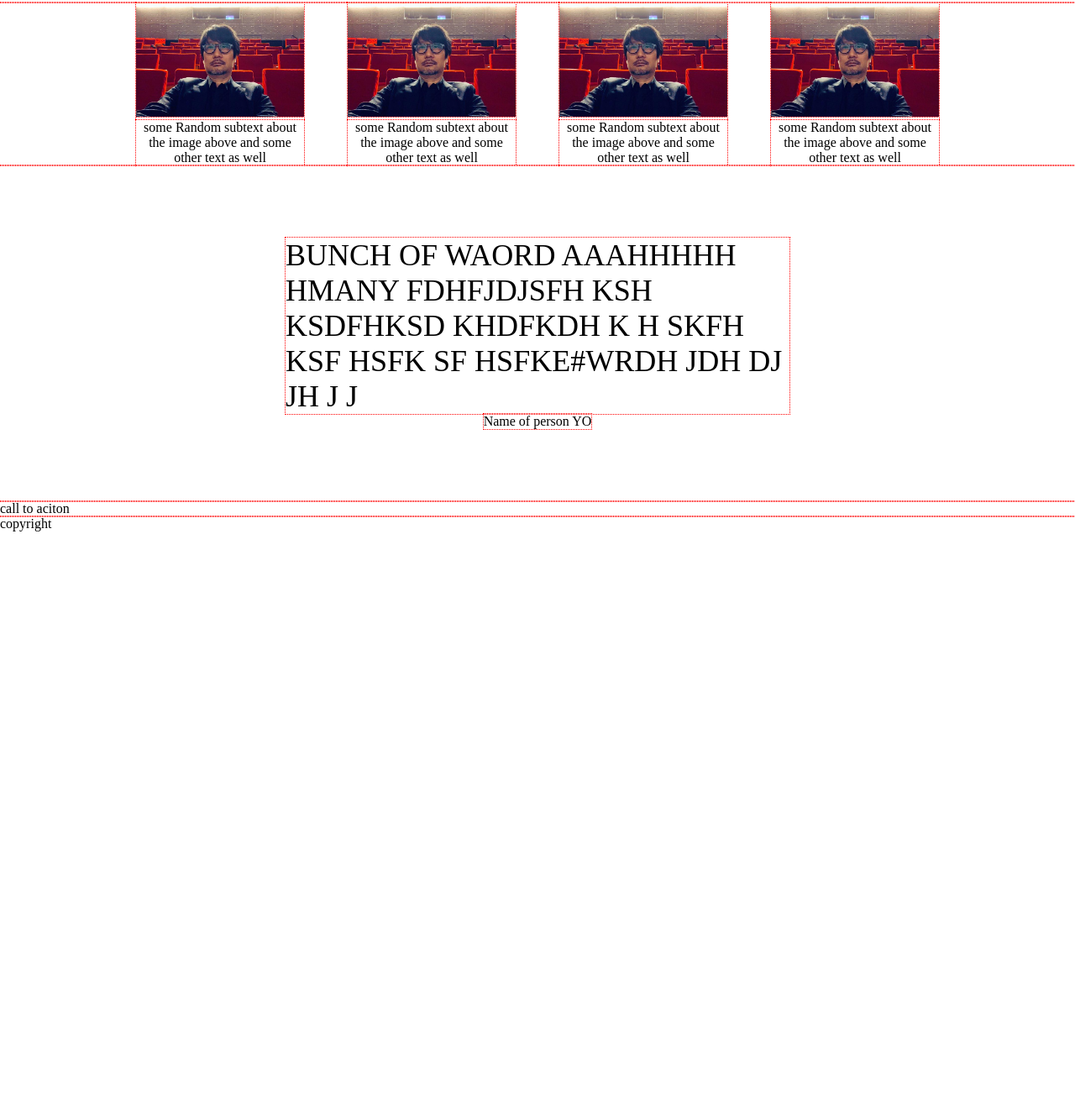
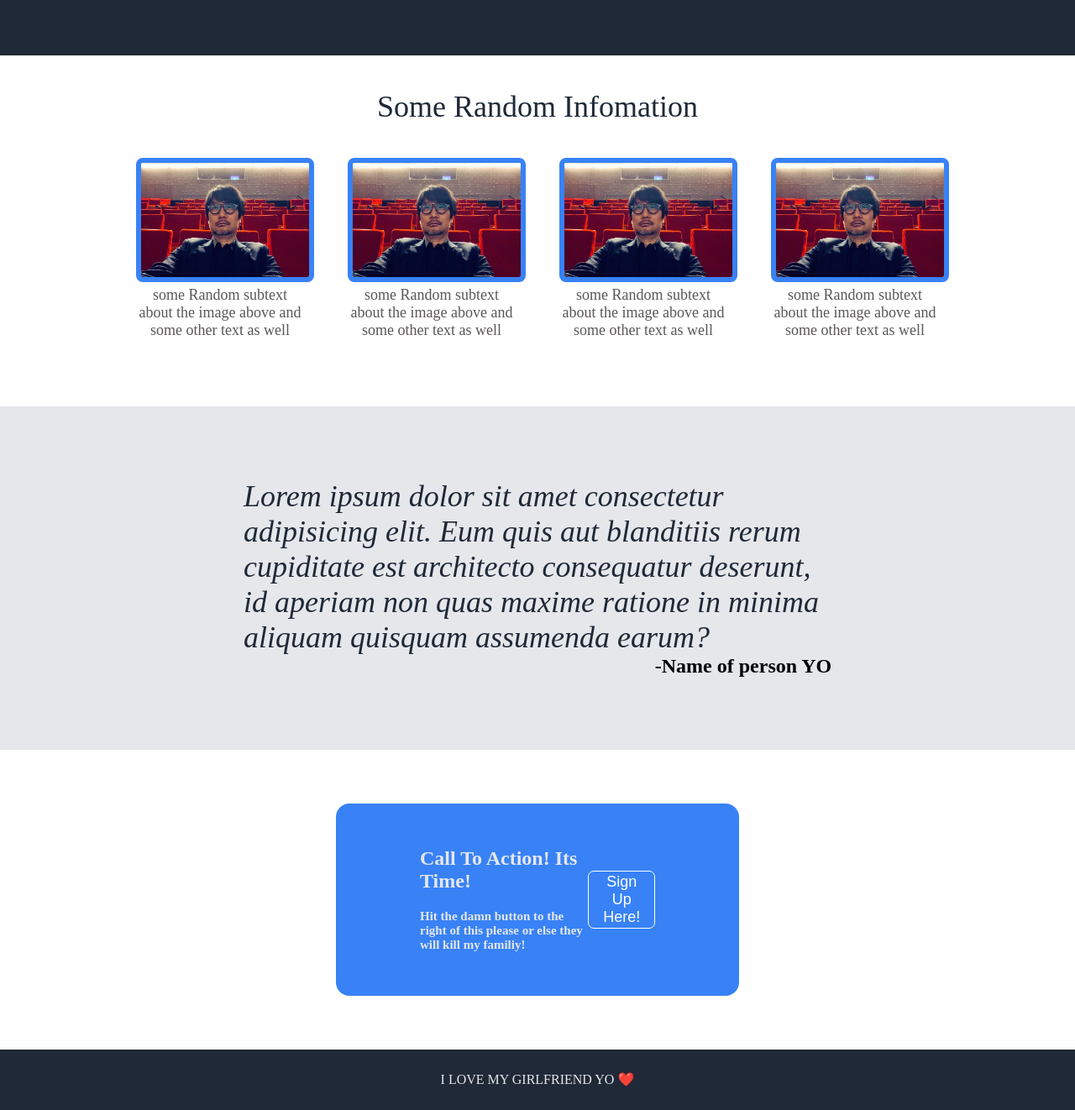
Before and after one commit to nicolas-fiore/website, a plain HTML site: page index.html in a window 1280 px wide. Shown: the part 446-1768 px from the top of the page at 84% size. Before the commit the page ends 1079 px from the top, so only its background shows below. Drawn offline with Linux system fonts and the light colour scheme.

Commit message:
Ive done mostly everything just haver to add the photo!!!

```diff
--- a/index.html
+++ b/index.html
@@ -19,7 +19,7 @@
         <div class="Hero">
             <div class="hero-header">This Website is awesome</div>
             <div class="hero-text">This website is awesome
-            Lorem ipsum dolor, sit amet consectetur adipisicing elit. Optio eum sapiente vitae, quae impedit eaque in et nobis recusandae animi veniam dolorem ipsam unde esse, pariatur rerum veritatis exercitationem culpa?</div>
+            Lorem ipsum dolor, sit amet consectetur adipisicing elit. Optio eum sapiente vitae, quae impedit eaque in et nobis recusandae animi veniam</div>
             <button>Sign Up</button>
             <!-- <img src="./img/Screenshot_20230106_095629.png" alt="img"> -->
         </div>
@@ -46,15 +46,19 @@
             </div>
     </div>
     <div class="mid">
-        <div class="quote">BUNCH OF WAORD AAAHHHHH HMANY FDHFJDJSFH KSH KSDFHKSD KHDFKDH K H SKFH KSF HSFK SF HSFKE#WRDH JDH DJ JH J J
+        <div class="quote">Lorem ipsum dolor sit amet consectetur adipisicing elit. Eum quis aut blanditiis rerum cupiditate est architecto consequatur deserunt, id aperiam non quas maxime ratione in minima aliquam quisquam assumenda earum?
         </div>
-        <div class="mid-auth">Name of person YO</div>
+        <div class="mid-auth">-Name of person YO</div>
     </div>
     <div class="bot">
-        call to aciton
+        <div class="bot-box">
+            <h2>Call To Action! Its Time!<h2>
+            <p>Hit the damn button to the right of this please or else they will kill my familiy!</p>
+        </div>
+        <button>Sign Up Here!</button>
     </div>
     <div class="footer">
-        copyright
+        I LOVE MY GIRLFRIEND YO ❤️
     </div>
 </body>
 </html>
--- a/style.css
+++ b/style.css
@@ -1,5 +1,5 @@
 * {
-    outline: 1px red dotted;
+    outline: px red dotted;
 }
 
 body {
@@ -20,6 +20,14 @@ body {
     align-items: center;
 }
 
+.footer {
+    height: 72px;
+    display: flex;
+    justify-content: center;
+    align-items: center;
+    background-color: #1f2937;
+    color: #e5e7eb;
+}
 ul {
     margin: 0px;
     padding: 0px;
@@ -32,11 +40,11 @@ ul {
     font-size: 48px;
     color: #f9faf8;
     font-weight: 900;
-    padding-top: 100px
 }
 
 .hero-text {
-    font-size: 18px
+    font-size: 18px;
+    color: #e5e7eb
 }
 
 .Hero {
@@ -46,6 +54,7 @@ ul {
     max-width: 400px;
     gap: 16px;
     align-items: start;
+    padding: 100px 0px;
 }
 
 
@@ -55,14 +64,16 @@ button {
     color: white;
     border-radius: 7px;
     border: 1px solid #3882f6;
+    border-color: white;
     box-shadow:none;
+    padding: 2px 16px
 }
 
 img {
     max-width: 200px;
     max-height: 200px;
-
-
+    border: 6px solid #3882f6;
+    border-radius: 8px;
 }
 
 a {
@@ -73,30 +84,67 @@ a {
 
 .boxes{
     text-align: center;
+    padding: 40px;
+    font-size: 36px;
+    color: #1f2937
 }
 
 .box-container {
     display: flex;
     justify-content: center;
-    gap: 52px
+    gap: 52px;
+    padding: 40px;
+    font-size: 18px;
+    color: rgb(90, 86, 86);
+
 }
 
 .box-img {
     max-width: 200px;
+
 }
 
 .mid {
     display: flex;
     flex-direction: column;
-    align-items: center;
-    padding: 86px
+    padding: 86px;
+    background-color:#e5e7eb;
 }
 
 .quote {
     font-size: 36px;
-    max-width: 600px;
+    font-style: italic;
+    color: #1f2937;
+    max-width: 700px;
+    align-self: center;
+
 }
 
 .mid-auth {
+    font-weight: 900;
+    font-size: 24px;
+    align-self: center;
+    padding-left: 490px;
+}
+
+h2 {
+    font-size: 24px;
 
 }
+p {
+    font-size: 15px;
+}
+.bot-box{
+    color: #e5e7eb;
+
+}
+.bot {
+    display: flex;
+    justify-content: center;
+    align-items: center;
+    background-color: #3882f6;
+    padding: 32px 100px;
+    margin: 64px 400px;
+    border-radius: 16px;
+    justify-content: space-evenly;
+}
```
